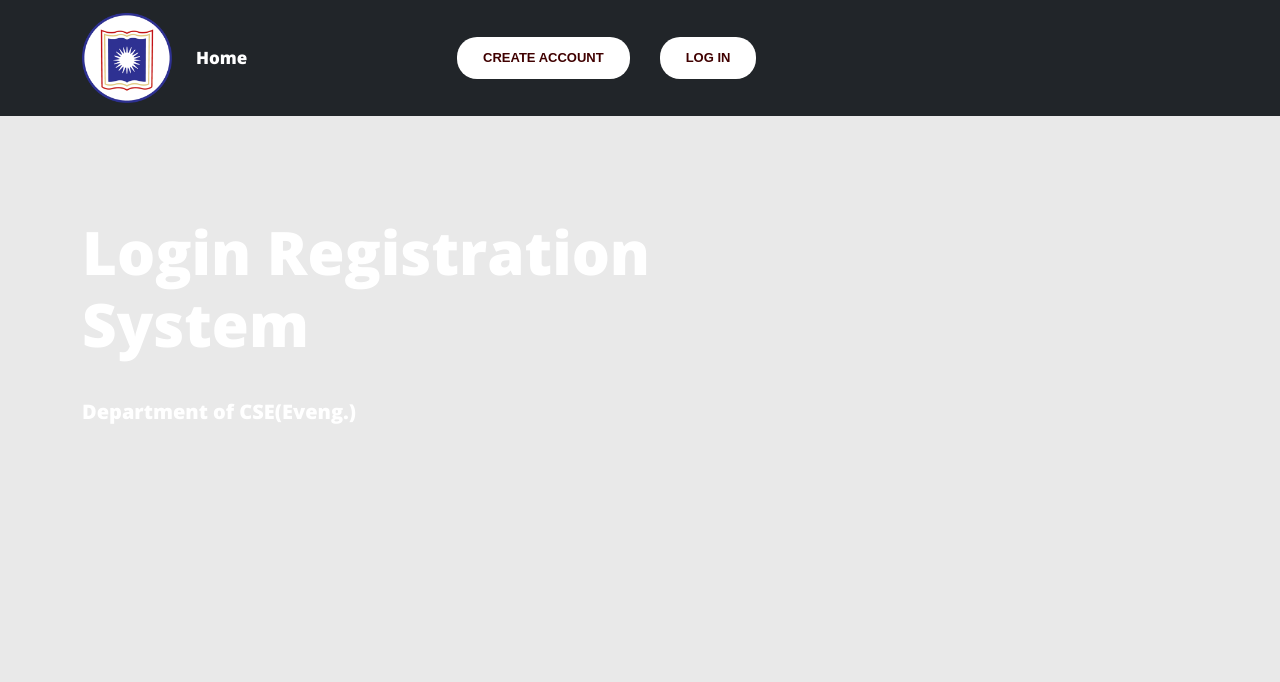
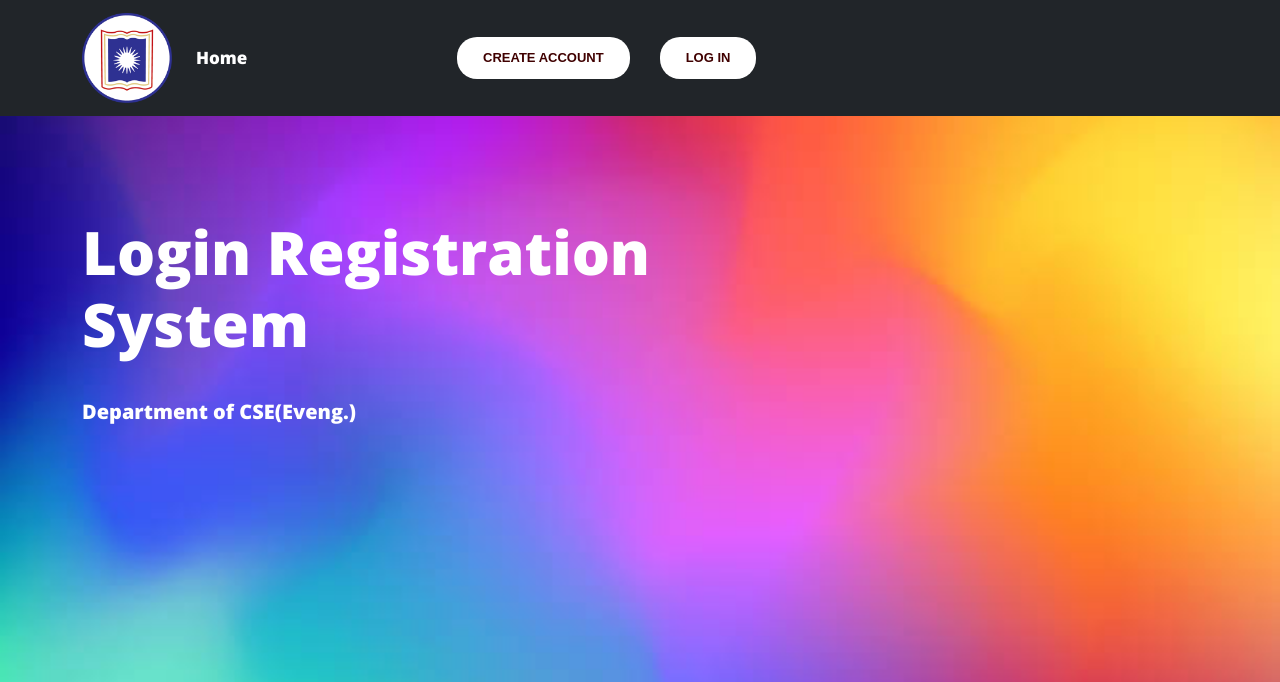
Before and after one commit to Faisal201/django-registration-04, a Django app: template users/templates/users/home.html in a window 1280 px wide. Shown: the top 682 px of the page. Run offline with Django 4.2, Linux system fonts and the light colour scheme; the template is opened without the code that fills it, so the values that code supplies are empty; parts of the project's set-up code (start-up, migrations or seed data) failed here and were passed over.

Commit message:
Update base.html

```diff
--- a/users/templates/users/base.html
+++ b/users/templates/users/base.html
@@ -15,7 +15,7 @@
     <link href="https://fonts.googleapis.com/css2?family=Montserrat:wght@500&family=Open+Sans:wght@800&display=swap" rel="stylesheet">
 
   </head>
-  <body id="bg" style="background-image: url(https://media.istockphoto.com/vectors/abstract-blurred-colorful-background-vector-id1248542684?k=20&m=1248542684&s=612x612&w=0&h=1yKiRrtPhiqUJXS_yJDwMGVHVkYRk2pJX4PG3TT4ZYM=');">
+  <body id="bg" style="background-image: url({% static 'users/images/bg.jpg' %});;">
   {% load static %}
     <nav class="navbar navbar-expand-lg navbar-dark bg-dark" id="main-navbar">
         <div class="container">
```
